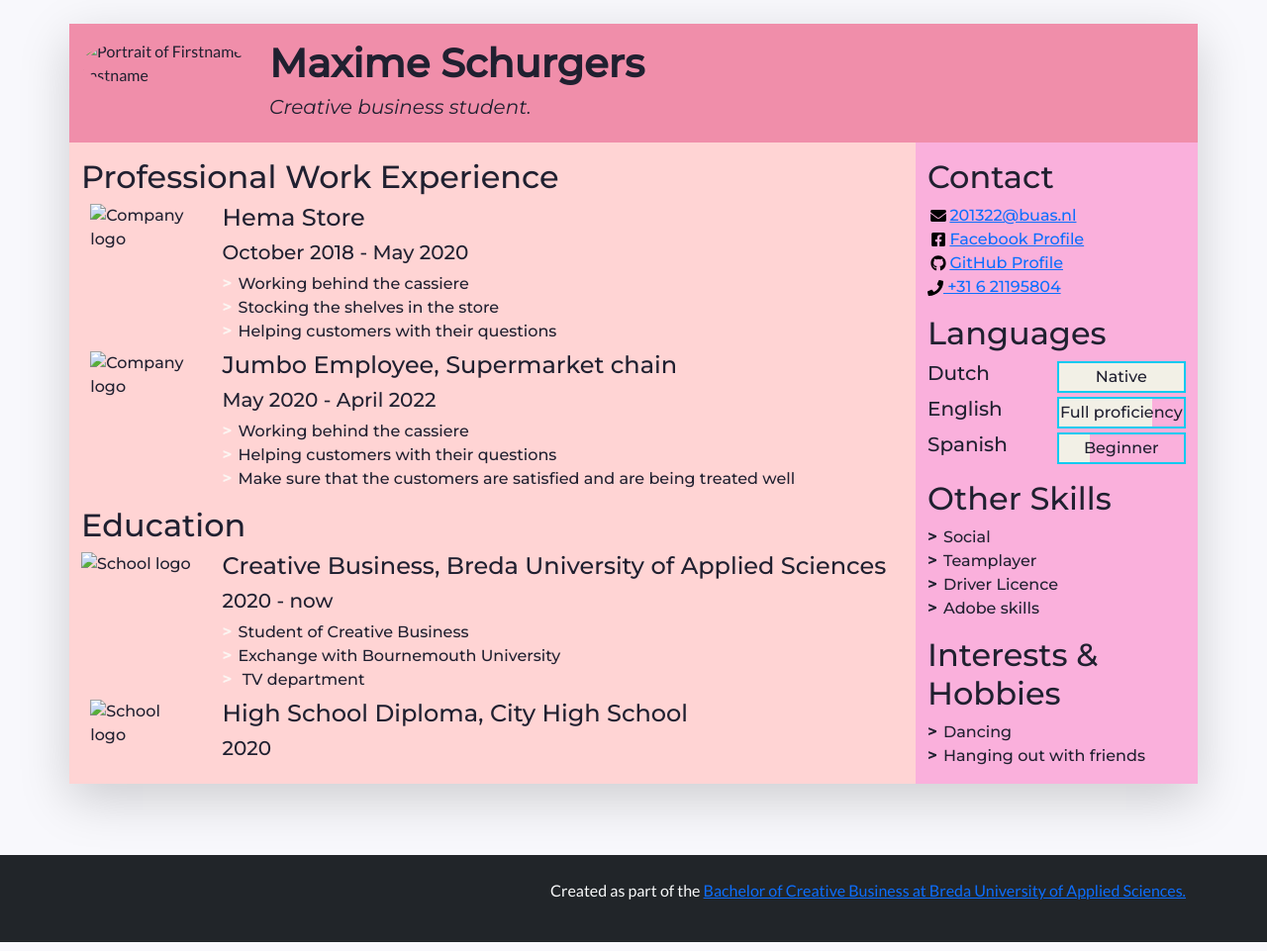
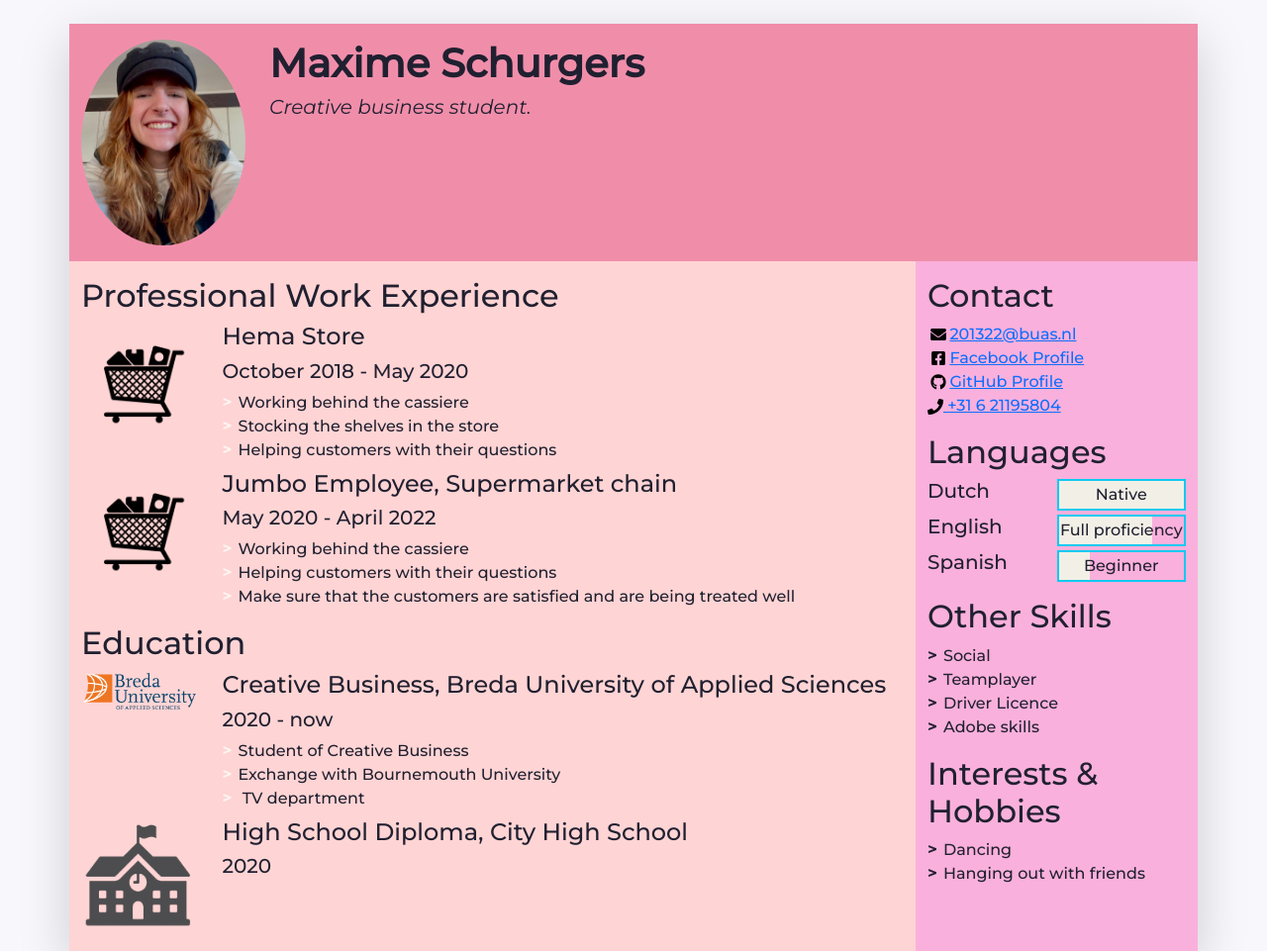
Before and after one commit to MaximeSchurgers/MaximeSchurgersCV, a plain HTML site: page index.html in a window 1280 px wide. Shown: the top 961 px of the page at 99% size. Drawn offline with nearby package versions, Linux system fonts and the light colour scheme.

Commit message:
Final version

```diff
--- a/index.html
+++ b/index.html
@@ -54,7 +54,7 @@
             "w-100" makes sure the image takes the full width of the column it's in
             "rounded-circle" cuts a circle around the image
           -->
-          <img class="w-100 rounded-circle my-3" src="../WhatsApp Image 2022-03-07 at 10.53.55 AM.jpeg" alt="Portrait of Firstname Lastname" width="1440">
+          <img class="w-100 rounded-circle my-3" src="WhatsApp Image 2022-03-07 at 10.53.55 AM.jpeg" alt="Portrait of Firstname Lastname" width="1440">
         </div>
         <!--
           A container to wrap around your name and tagline. Full-width at small size, then columns of increasing size.
@@ -94,7 +94,7 @@
               <li class="biography-item row mb-2">
                 <!-- We're using a grid inside a grid so we can align logos and text -->
                 <div class="logo-container col-3 col-sm-2 col-md-3 col-lg-2">
-                  <img class="biography-logo mw-100 d-block mx-auto" src="../shopping-cart-icon-png-transparent-14.jpg" alt="Company logo" width="100">
+                  <img class="biography-logo mw-100 d-block mx-auto" src="images/shopping-cart-icon-png-transparent-14.jpg" alt="Company logo" width="512">
                 </div>
                 <div class="biography-contents col-9 col-sm-10 col-md-9 col-lg-10">
                   <h4>Hema Store</h4>
@@ -112,7 +112,7 @@
               <li class="biography-item row mb-2">
                 <div class="logo-container col-3 col-sm-2 col-md-3 col-lg-2">
                 <!-- We're using a grid inside a grid so we can align logos and text -->
-                  <img class="biography-logo mw-100 d-block mx-auto" src="../shopping-cart-icon-png-transparent-14.jpg" alt="Company logo" width="100">
+                  <img class="biography-logo mw-100 d-block mx-auto" src="images/shopping-cart-icon-png-transparent-14.jpg" alt="Company logo" width="512">
                 </div>
                 <div class="biography-contents col-9 col-sm-10 col-md-9 col-lg-10">
                   <h4>Jumbo Employee, Supermarket chain</h4>
@@ -141,7 +141,7 @@
               <!-- Top item in education. And by "top", I mean a Bachelor in Creative Business at BUas. -->
               <li class="biography-item row mb-2">
                 <div class="logo-container col-3 col-sm-2 col-md-3 col-lg-2">
-                  <img class="biography-logo mw-100 d-block mx-auto" src="../Logo BUas_RGB.png" alt="School logo" width="2976">
+                  <img class="biography-logo mw-100 d-block mx-auto" src="images/Logo BUas_RGB.png" alt="School logo" width="2976">
                 </div>
                 <div class="biography-contents col-9 col-sm-10 col-md-9 col-lg-10">
                   <h4>Creative Business, Breda University of Applied Sciences</h4>
@@ -158,7 +158,7 @@
               <!-- 2nd item in education -->
               <li class="biography-item row mb-2">
                 <div class="logo-container col-3 col-sm-2 col-md-3 col-lg-2">
-                  <img class="biography-logo mw-100 d-block mx-auto" src="../School icon 2.0.png" alt="School logo" width="100">
+                  <img class="biography-logo mw-100 d-block mx-auto" src="images/School icon 2.0.png" alt="School logo" width="1200">
                 </div>
                 <div class="biography-contents col-9 col-sm-10 col-md-9 col-lg-10">
                   <h4>High School Diploma, City High School</h4>
```
Also changed, not shown: 147-1471651_graduation-cap-outline-icons-school-icon-white-png.png (added), WhatsApp Image 2022-03-07 at 10.53.55 AM.jpeg (added), images/147-1471841_980-x-866-37-school-icon-png-transparent.png (added), images/719-7193788_school-hat-transparent-school-hat-icon-hd-png.png (added), images/Logo BUas_RGB.png (added), images/School icon 2.0.png (added), images/kisspng-school-finance-management-professional-development-education-svg-png-icon-free-download-425686-o-5cbe2065c4bb76.8562853315559640058058.jpg (added), images/shopping-cart-icon-png-transparent-14.jpg (added).
